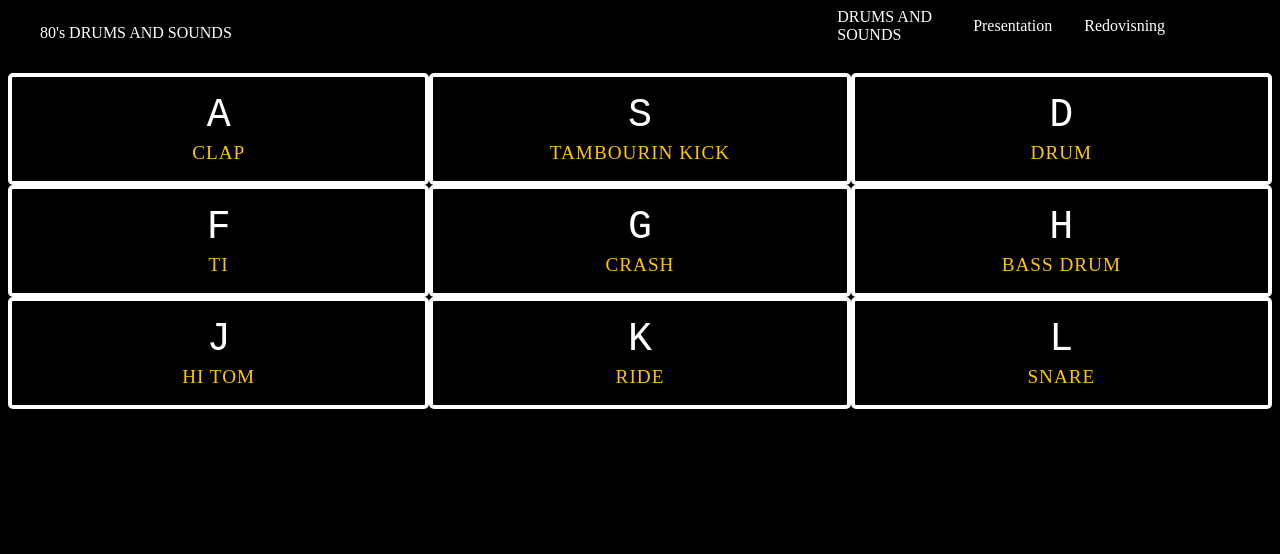
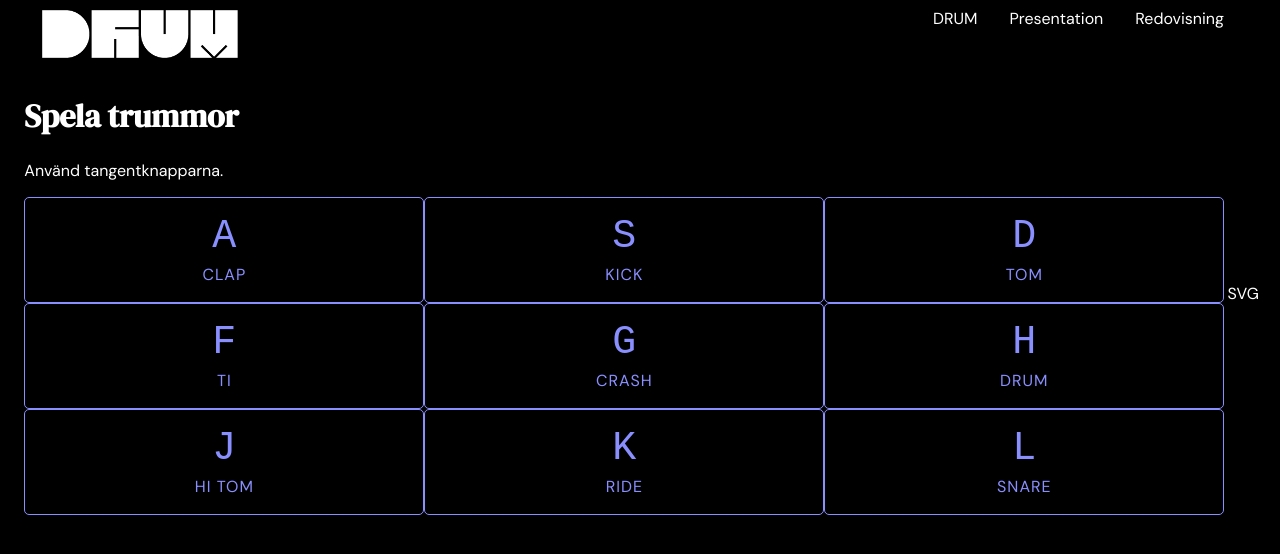
Before and after one commit to chrillah/webbutveckling2_final_project, a plain HTML site: page index.html in a window 1280 px wide. Drawn offline with Linux system fonts and the light colour scheme.

Commit message:
svg started

```diff
--- a/index.html
+++ b/index.html
@@ -4,20 +4,22 @@
         <meta charset="UTF-8" />
         <meta name="viewport" content="width=device-width, initial-scale=1.0" />
         <link rel="stylesheet" href="stylesheet.css" />
-        <title>DRUMS AND SOUNDS</title>
+        <title>DRUM</title>
     </head>
 
     <nav>
         <div class="nav-wrapper">
             <div class="logo-container">
-                <p>80's DRUMS AND SOUNDS</p>
+                <img src="/img/drum_logo.png" alt="DRUM-logotyp för webbplatsen">
             </div>
             <div id="menu" class="menu-wrapper">
                 <div class="mobile-menu-top">
-                    <button class="close-button" onclick="closeMenu()">X</button>
+                    <button class="close-button" onclick="closeMenu()">
+                        X
+                    </button>
                 </div>
                 <ul class="links-container">
-                    <li><a href="index.html">DRUMS AND SOUNDS</a></li>
+                    <li><a href="index.html">DRUM</a></li>
                     <li><a href="presentation.html">Presentation</a></li>
                     <li><a href="redovisning.html">Redovisning</a></li>
                 </ul>
@@ -26,7 +28,10 @@
         </div>
     </nav>
     <body>
-        <main>
+        <main class="main-wrapper">
+            <div class="main-container">
+                <h1>Spela trummor</h1>
+                <p>Använd tangentknapparna.</p>
                 <div class="keys">
                     <div data-key="65" class="key">
                         <kbd>A</kbd>
@@ -34,11 +39,11 @@
                     </div>
                     <div data-key="83" class="key">
                         <kbd>S</kbd>
-                    <span class="sound">tambourin kick</span>
+                        <span class="sound">kick</span>
                     </div>
                     <div data-key="68" class="key">
                         <kbd>D</kbd>
-                    <span class="sound">drum</span>
+                        <span class="sound">tom</span>
                     </div>
                     <div data-key="70" class="key">
                         <kbd>F</kbd>
@@ -50,7 +55,7 @@
                     </div>
                     <div data-key="72" class="key">
                         <kbd>H</kbd>
-                    <span class="sound">bass drum</span>
+                        <span class="sound">drum</span>
                     </div>
                     <div data-key="74" class="key">
                         <kbd>J</kbd>
@@ -65,11 +70,22 @@
                         <span class="sound">snare</span>
                     </div>
                 </div>
+            </div>
+            <a href="svg.html">SVG</a>
         </main>
 
-        <audio data-key="65" src="sounds/198034__novasoundtechnology__the-aggressives-clap-hard-handclap-percussion-drum-nova-sound.wav"></audio>
-        <audio data-key="83" src="sounds/198041__novasoundtechnology__tambolarge-tambourine-kick-drum-nova-sound.wav"></audio>
-        <audio data-key="68" src="sounds/336962__the-sacha-rush__drum.wav"></audio>
+        <audio
+            data-key="65"
+            src="sounds/198034__novasoundtechnology__the-aggressives-clap-hard-handclap-percussion-drum-nova-sound.wav"
+        ></audio>
+        <audio
+            data-key="83"
+            src="sounds/198041__novasoundtechnology__tambolarge-tambourine-kick-drum-nova-sound.wav"
+        ></audio>
+        <audio
+            data-key="68"
+            src="sounds/336962__the-sacha-rush__drum.wav"
+        ></audio>
         <audio data-key="70" src="sounds/445079__aj13461__ti.wav"></audio>
         <audio data-key="71" src="sounds/488458__trvth__crash1drum.wav"></audio>
         <audio data-key="72" src="sounds/488459__trvth__bass1drum.wav"></audio>
--- a/stylesheet.css
+++ b/stylesheet.css
@@ -1,58 +1,113 @@
-:root{
-    --yellow : #ffc600;
+@import url('https://fonts.googleapis.com/css2?family=DM+Sans:ital,wght@0,100;0,200;0,300;0,400;0,500;0,600;0,700;0,800;0,900;0,1000;1,100;1,200;1,300;1,400;1,500;1,600;1,700;1,800;1,900;1,1000&display=swap');
+@import url('https://fonts.googleapis.com/css2?family=DM+Serif+Display:ital@0;1&display=swap');
+
+:root {
+    --yellow: #ffc600;
+    --lavender: #8A8FFF;
     --white: #fff;
     --black: #000;
 }
 
-body{
+body {
     box-sizing: border-box;
     background-color: var(--black);
     color: var(--white);
 }
 
-nav{
+nav {
     margin: 0;
     padding: 0;
-    margin: 0 1rem;
+    margin: 0 .2rem;
 }
 
-ul{
+.logo-container{
+    max-width: 200px;
+}
+
+h1,
+h2,
+h3,
+h4 {
+    font-family: 'DM Serif Display', serif;
+}
+
+
+h5,
+h6,
+a,
+p,
+.sound {
+    font-family: 'DM Sans', sans-serif;
+}
+
+ul {
     margin: 0;
     padding: 0;
 }
 
-.links-container{
+img{
+    width: 100%;
+    max-height: auto;
+}
+
+.links-container {
     display: flex;
     align-items: center;
     justify-content: space-between;
 }
 
-#hamburger{
+.links-container{
+    text-align: right;
+}
+
+#hamburger {
     display: none;
     cursor: pointer;
     font-size: 2rem;
     font-weight: bold;
 }
 
-.mobile-menu-top{
+
+
+
+
+.svg-container{
+    border: 3px solid var(--black);
+    border-radius: 3px;
+}
+
+.hamburger .line{
+    transition: 1s;
+    transform-origin: center;
+}
+
+
+
+
+
+
+
+
+
+.mobile-menu-top {
     width: 100%;
 }
 
-li{
+li {
     margin: 0;
     padding: 0;
     list-style: none;
     margin: 0 1rem;
 }
 
-a{
+a {
     margin: 0;
     padding: 0;
     text-decoration: none;
     color: var(--white);
 }
 
-.nav-wrapper{
+.nav-wrapper {
     position: relative;
     margin: 0 auto;
     display: flex;
@@ -60,27 +115,44 @@ a{
     max-width: 1200px;
 }
 
-button{
+button {
     padding: 0;
     margin: 0;
     background: none;
-    border: none
+    border: none;
 }
 
-.close-button{
+.close-button {
     border: 1px solid var(--black);
-    padding: .5rem;
+    padding: 0.5rem;
     margin: 1rem;
     float: right;
 }
 
+.link-button{
+
+}
+
+.app-button{
+    background-color: transparent;
+    border: 3px solid var(--lavender);
+    padding: 1rem;
+    margin: 1rem;
+    color: var(--lavender);
+    transition: background-color 0.2s ease-in;
+}
+
+.app-button:hover{
+    background-color: var(--lavender);
+    color: var(--black);
+}
 
 @media (max-width: 768px) {
-    #menu{
+    #menu {
         position: fixed;
         width: 100%;
         top: 0;
-        left:0;
+        left: 0;
         bottom: 0;
         right: 0;
         display: none;
@@ -88,68 +160,79 @@ button{
         grid-template-rows: 40px 1fr 1fr 1fr;
     }
 
-    a{
+    a {
         color: var(--black);
         font-weight: bold;
     }
 
-    .links-container{
+    .links-container {
         display: flex;
         align-items: center;
         justify-content: space-between;
         flex-direction: column;
     }
 
-    #hamburger{
+    #hamburger {
         display: grid;
     }
 }
 
-main{
+main {
+
+}
+
+.main-wrapper{
     display: flex;
     justify-content: center;
     align-items: center;
+
 }
 
-.keys{
-    /* display: flex;
-    min-height: 100vh;
-    align-items: center;
-    justify-content: center; */
+.main-container{
+    margin: 0 .2rem;
+    width: 100%;
+    max-width: 1200px;
+}
+
+.keys {
     width: 100%;
     display: grid;
     grid-template-columns: repeat(3, 1fr);
     grid-template-rows: repeat(3, 1fr);
 }
 
-.key{
-    border: 4px solid var(--white);
+.key {
+    border: 1px solid var(--lavender);
     border-radius: 5px;
-    /* margin: 1rem; */
     font-size: 1.5rem;
-    padding: 1rem .5rem;
+    padding: 1rem 0.5rem;
     transition: all 0.07s;
-    /* width: 100px; */
     text-align: center;
-    color:var(--white);
-    background: rgba(0,0,0, 0.4);
+    color: var(--lavender);
     text-shadow: 0 0 5px var(--black);
 }
 
-.playing{
+.playing {
     transform: scale(1.1);
     border-color: var(--yellow);
     box-shadow: 0 0 10px var(--yellow);
+    background-color: var(--white);
 }
 
-kbd{
+kbd {
     display: block;
     font-size: 40px;
 }
 
-.sound{
-    font-size: 1.2rem;
+.sound {
+    font-size: 1rem;
     text-transform: uppercase;
     letter-spacing: 1px;
-    color: var(--yellow);
+    color: var(--lavender);
 }
+
+/* SVG Fördjupning */
+
+.button-one{
+
+}
```
Also changed, not shown: presentation.html (+2 -2 lines), redovisning.html (+2 -2 lines), svg.html (added, +69 -0 lines), img/drum_logo.png (added). Lines whose indentation alone changed are shown as unchanged.
